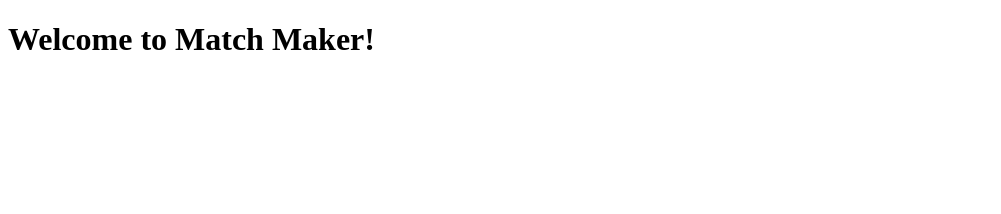
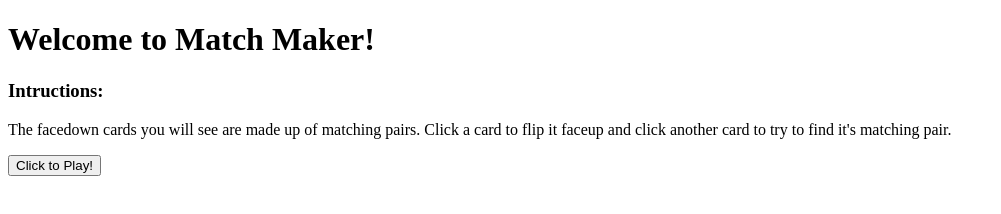
Before and after one commit to rcho100/match-maker-frontend, a plain HTML site: page index.html in a window 1280 px wide. Shown: the whole page, without its empty margins (0-1001 px from the left). Drawn offline with Linux system fonts and the light colour scheme.

Commit message:
Add instructions & 'Click to Play' button

```diff
--- a/index.html
+++ b/index.html
@@ -9,5 +9,11 @@
 </head>
 <body>
     <h1>Welcome to Match Maker!</h1>
+    <h3>Intructions:</h3>
+    <p>The facedown cards you will see are made up of matching pairs. Click a card to flip it faceup and click another card to try to find it's matching pair.</p>
+
+    <form>
+        <input type="submit" value="Click to Play!">
+    </form>
 </body>
 </html>
```
